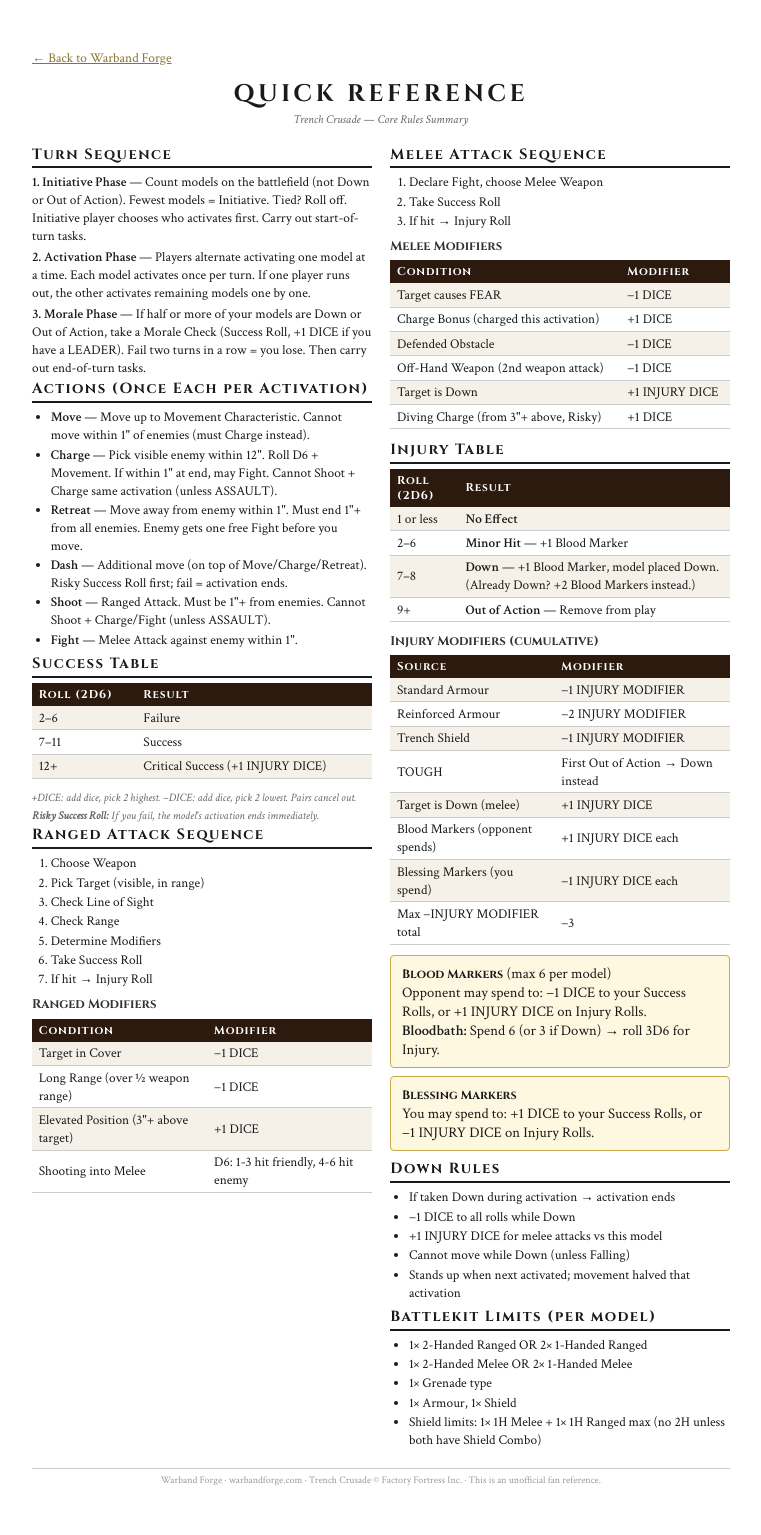
After one commit to xX413Xx/warband-forge, a Flask app: page /reference/quick in a window 1280 px wide. The commit adds this page. Shown: the whole page, without its empty margins (16-777 px from the left). Run offline with Flask 3, Linux system fonts and the light colour scheme.

Commit message:
v4.2 - Resources, quick reference cards & quick fix to Yeomens bolt action rifle-cost

```diff
--- a/app.py
+++ b/app.py
@@ -24,7 +24,7 @@ import tempfile
 # Import our existing modules
 from card_pdf import generate_warband_pdf
 
-VERSION = "4.1"
+VERSION = "4.2"
 
 # ═══════════════════════════════════════════════════════════════
 # Create the Flask application
@@ -242,6 +242,18 @@ def generate_pdf():
         # (send_file reads it first, then we delete)
         pass
 
+@app.route('/reference/quick')
+def ref_quick():
+    return render_template('ref_quick.html')
+
+@app.route('/reference/keywords')
+def ref_keywords():
+    return render_template('ref_keywords.html')
+
+@app.route('/reference/equipment')
+def ref_equipment():
+    return render_template('ref_equipment.html')
+
 
 # ═══════════════════════════════════════════════════════════════
 # RUN THE SERVER
--- a/factions/new_antioch.json
+++ b/factions/new_antioch.json
@@ -85,6 +85,7 @@
         "Trench Moles: Up to 2 gain INFILTRATOR for +10d each (3rd at 1000d+ warband)."
       ],
       "base_equipment": [],
+      "cost_overrides": {"Bolt-Action Rifle": 5},
       "unit_upgrades": [
         [
           "Trench Mole (INFILTRATOR)",
--- a/static/js/app.js
+++ b/static/js/app.js
@@ -774,6 +774,7 @@ function buildEquipPicker(){
       let cost=item[1],note=item[2]||'';
       let modified=false;
       if(overrides[name]!==undefined){cost=overrides[name];modified=true;}
+      if(currentUnit.cost_overrides&&currentUnit.cost_overrides[name]!==undefined){cost=currentUnit.cost_overrides[name];modified=true;}
       // Skip equipment items not in the allowed list (e.g. Lion of Jabir: Wind Amulet only)
       if(!allRestrictionsIgnored&&currentUnit.restrict_equipment_to&&cat==='Equipment'){
         if(!currentUnit.restrict_equipment_to.includes(name))return;
--- /dev/null
+++ b/templates/ref_quick.html
@@ -0,0 +1,186 @@
+<!DOCTYPE html>
+<html lang="en">
+<head>
+<meta charset="UTF-8">
+<meta name="viewport" content="width=device-width, initial-scale=1.0">
+<link rel="stylesheet" href="https://fonts.googleapis.com/css2?family=Cinzel:wght@600;700&family=Crimson+Text:ital,wght@0,400;0,600;1,400&display=swap">
+<title>Quick Reference — Trench Crusade</title>
+<style>
+*{margin:0;padding:0;box-sizing:border-box;}
+body{font-family:'Crimson Text',serif;font-size:11pt;color:#1a1a1a;background:#fff;padding:0.5in;max-width:8.27in;}
+h1{font-family:'Cinzel',serif;font-size:18pt;text-align:center;letter-spacing:0.15em;margin-bottom:2pt;text-transform:uppercase;}
+.subtitle{text-align:center;font-size:9pt;color:#666;margin-bottom:12pt;font-style:italic;}
+.cols{display:grid;grid-template-columns:1fr 1fr;gap:14pt;}
+.col{break-inside:avoid;}
+h2{font-family:'Cinzel',serif;font-size:11pt;border-bottom:1.5pt solid #1a1a1a;padding-bottom:2pt;margin-bottom:4pt;letter-spacing:0.1em;}
+h3{font-family:'Cinzel',serif;font-size:9.5pt;margin-top:6pt;margin-bottom:2pt;color:#333;}
+p,li{font-size:10pt;line-height:1.35;margin-bottom:2pt;}
+ul{padding-left:14pt;margin-bottom:4pt;}
+li{margin-bottom:1pt;}
+table{width:100%;border-collapse:collapse;margin:4pt 0 8pt;font-size:10pt;}
+th{background:#2C1A0E;color:#fff;font-family:'Cinzel',serif;font-size:8.5pt;letter-spacing:0.08em;padding:3pt 5pt;text-align:left;}
+td{padding:2pt 5pt;border-bottom:0.5pt solid #ccc;}
+tr:nth-child(even){background:#f5f0e8;}
+.highlight{background:#FFF8E1;border:1pt solid #C9A84C;padding:6pt 8pt;margin:6pt 0;border-radius:3pt;}
+.highlight strong{font-family:'Cinzel',serif;font-size:9pt;}
+.note{font-size:8.5pt;color:#666;font-style:italic;margin-top:2pt;}
+.footer{text-align:center;font-size:7.5pt;color:#999;margin-top:10pt;border-top:0.5pt solid #ccc;padding-top:4pt;}
+b{font-weight:600;}
+@media print{
+  *{float:none!important;position:static!important;}
+  body{padding:0!important;margin:0!important;font-size:9pt;max-width:none!important;width:100%!important;}
+  @page{size:A4;margin:8mm;}
+  a[href="/"]{display:none!important;height:0!important;margin:0!important;padding:0!important;line-height:0!important;font-size:0!important;}
+  h1{font-size:12pt;margin-bottom:0;}
+  .subtitle{margin-bottom:2pt;}
+  .cols{display:block!important;columns:2;column-gap:10pt;}
+  .col{break-inside:avoid-column;}
+  h2{font-size:9pt;margin-top:4pt;}
+  h3{font-size:8pt;margin-top:3pt;}
+  table{font-size:8.5pt;}
+  th{padding:2pt 3pt;font-size:7pt;}
+  td{padding:1.5pt 3pt;}
+  p,li{font-size:8.5pt;line-height:1.25;}
+  .highlight{padding:3pt 5pt;margin:3pt 0;}
+  .footer{font-size:6.5pt;margin-top:0;margin-bottom:0;page-break-after:avoid;}
+}
+</style>
+</head>
+<body>
+
+<a href="/" style="display:inline-block;margin-bottom:8pt;font-size:10pt;color:#8A7230;"
+   onbeforeprint="this.style.display='none'"
+   onafterprint="this.style.display='inline-block'">← Back to Warband Forge</a>
+
+<h1>Quick Reference</h1>
+<p class="subtitle">Trench Crusade — Core Rules Summary</p>
+
+<div class="cols">
+<div class="col">
+
+<h2>Turn Sequence</h2>
+<p><b>1. Initiative Phase</b> — Count models on the battlefield (not Down or Out of Action). Fewest models = Initiative. Tied? Roll off. Initiative player chooses who activates first. Carry out start-of-turn tasks.</p>
+<p><b>2. Activation Phase</b> — Players alternate activating one model at a time. Each model activates once per turn. If one player runs out, the other activates remaining models one by one.</p>
+<p><b>3. Morale Phase</b> — If half or more of your models are Down or Out of Action, take a Morale Check (Success Roll, +1 DICE if you have a LEADER). Fail two turns in a row = you lose. Then carry out end-of-turn tasks.</p>
+
+<h2>Actions (Once Each per Activation)</h2>
+<ul>
+  <li><b>Move</b> — Move up to Movement Characteristic. Cannot move within 1" of enemies (must Charge instead).</li>
+  <li><b>Charge</b> — Pick visible enemy within 12". Roll D6 + Movement. If within 1" at end, may Fight. Cannot Shoot + Charge same activation (unless ASSAULT).</li>
+  <li><b>Retreat</b> — Move away from enemy within 1". Must end 1"+ from all enemies. Enemy gets one free Fight before you move.</li>
+  <li><b>Dash</b> — Additional move (on top of Move/Charge/Retreat). Risky Success Roll first; fail = activation ends.</li>
+  <li><b>Shoot</b> — Ranged Attack. Must be 1"+ from enemies. Cannot Shoot + Charge/Fight (unless ASSAULT).</li>
+  <li><b>Fight</b> — Melee Attack against enemy within 1".</li>
+</ul>
+
+<h2>Success Table</h2>
+<table>
+  <tr><th>Roll (2D6)</th><th>Result</th></tr>
+  <tr><td>2–6</td><td>Failure</td></tr>
+  <tr><td>7–11</td><td>Success</td></tr>
+  <tr><td>12+</td><td>Critical Success (+1 INJURY DICE)</td></tr>
+</table>
+<p class="note">+DICE: add dice, pick 2 highest. −DICE: add dice, pick 2 lowest. Pairs cancel out.</p>
+<p class="note"><b>Risky Success Roll:</b> If you fail, the model's activation ends immediately.</p>
+
+<h2>Ranged Attack Sequence</h2>
+<ol style="padding-left:14pt;font-size:10pt;">
+  <li>Choose Weapon</li>
+  <li>Pick Target (visible, in range)</li>
+  <li>Check Line of Sight</li>
+  <li>Check Range</li>
+  <li>Determine Modifiers</li>
+  <li>Take Success Roll</li>
+  <li>If hit → Injury Roll</li>
+</ol>
+
+<h3>Ranged Modifiers</h3>
+<table>
+  <tr><th>Condition</th><th>Modifier</th></tr>
+  <tr><td>Target in Cover</td><td>−1 DICE</td></tr>
+  <tr><td>Long Range (over ½ weapon range)</td><td>−1 DICE</td></tr>
+  <tr><td>Elevated Position (3"+ above target)</td><td>+1 DICE</td></tr>
+  <tr><td>Shooting into Melee</td><td>D6: 1-3 hit friendly, 4-6 hit enemy</td></tr>
+</table>
+
+</div>
+<div class="col">
+
+<h2>Melee Attack Sequence</h2>
+<ol style="padding-left:14pt;font-size:10pt;">
+  <li>Declare Fight, choose Melee Weapon</li>
+  <li>Take Success Roll</li>
+  <li>If hit → Injury Roll</li>
+</ol>
+
+<h3>Melee Modifiers</h3>
+<table>
+  <tr><th>Condition</th><th>Modifier</th></tr>
+  <tr><td>Target causes FEAR</td><td>−1 DICE</td></tr>
+  <tr><td>Charge Bonus (charged this activation)</td><td>+1 DICE</td></tr>
+  <tr><td>Defended Obstacle</td><td>−1 DICE</td></tr>
+  <tr><td>Off-Hand Weapon (2nd weapon attack)</td><td>−1 DICE</td></tr>
+  <tr><td>Target is Down</td><td>+1 INJURY DICE</td></tr>
+  <tr><td>Diving Charge (from 3"+ above, Risky)</td><td>+1 DICE</td></tr>
+</table>
+
+<h2>Injury Table</h2>
+<table>
+  <tr><th>Roll (2D6)</th><th>Result</th></tr>
+  <tr><td>1 or less</td><td><b>No Effect</b></td></tr>
+  <tr><td>2–6</td><td><b>Minor Hit</b> — +1 Blood Marker</td></tr>
+  <tr><td>7–8</td><td><b>Down</b> — +1 Blood Marker, model placed Down. (Already Down? +2 Blood Markers instead.)</td></tr>
+  <tr><td>9+</td><td><b>Out of Action</b> — Remove from play</td></tr>
+</table>
+
+<h3>Injury Modifiers (cumulative)</h3>
+<table>
+  <tr><th>Source</th><th>Modifier</th></tr>
+  <tr><td>Standard Armour</td><td>−1 INJURY MODIFIER</td></tr>
+  <tr><td>Reinforced Armour</td><td>−2 INJURY MODIFIER</td></tr>
+  <tr><td>Trench Shield</td><td>−1 INJURY MODIFIER</td></tr>
+  <tr><td>TOUGH</td><td>First Out of Action → Down instead</td></tr>
+  <tr><td>Target is Down (melee)</td><td>+1 INJURY DICE</td></tr>
+  <tr><td>Blood Markers (opponent spends)</td><td>+1 INJURY DICE each</td></tr>
+  <tr><td>Blessing Markers (you spend)</td><td>−1 INJURY DICE each</td></tr>
+  <tr><td>Max −INJURY MODIFIER total</td><td>−3</td></tr>
+</table>
+
+<div class="highlight">
+  <strong>Blood Markers</strong> (max 6 per model)<br>
+  Opponent may spend to: −1 DICE to your Success Rolls, or +1 INJURY DICE on Injury Rolls.<br>
+  <b>Bloodbath:</b> Spend 6 (or 3 if Down) → roll 3D6 for Injury.
+</div>
+
+<div class="highlight">
+  <strong>Blessing Markers</strong><br>
+  You may spend to: +1 DICE to your Success Rolls, or −1 INJURY DICE on Injury Rolls.
+</div>
+
+<h2>Down Rules</h2>
+<ul>
+  <li>If taken Down during activation → activation ends</li>
+  <li>−1 DICE to all rolls while Down</li>
+  <li>+1 INJURY DICE for melee attacks vs this model</li>
+  <li>Cannot move while Down (unless Falling)</li>
+  <li>Stands up when next activated; movement halved that activation</li>
+</ul>
+
+<h2>Battlekit Limits (per model)</h2>
+<ul>
+  <li>1× 2-Handed Ranged OR 2× 1-Handed Ranged</li>
+  <li>1× 2-Handed Melee OR 2× 1-Handed Melee</li>
+  <li>1× Grenade type</li>
+  <li>1× Armour, 1× Shield</li>
+  <li>Shield limits: 1× 1H Melee + 1× 1H Ranged max (no 2H unless both have Shield Combo)</li>
+</ul>
+
+</div>
+</div>
+
+<div class="footer">
+  Warband Forge · warbandforge.com · Trench Crusade © Factory Fortress Inc. · This is an unofficial fan reference.
+</div>
+
+</body>
+</html>
```
Also changed, not shown: static/css/app.css (+14 -3 lines), templates/index.html (+31 -0 lines), templates/ref_equipment.html (added, +138 -0 lines), templates/ref_keywords.html (added, +151 -0 lines), 1 other file.
